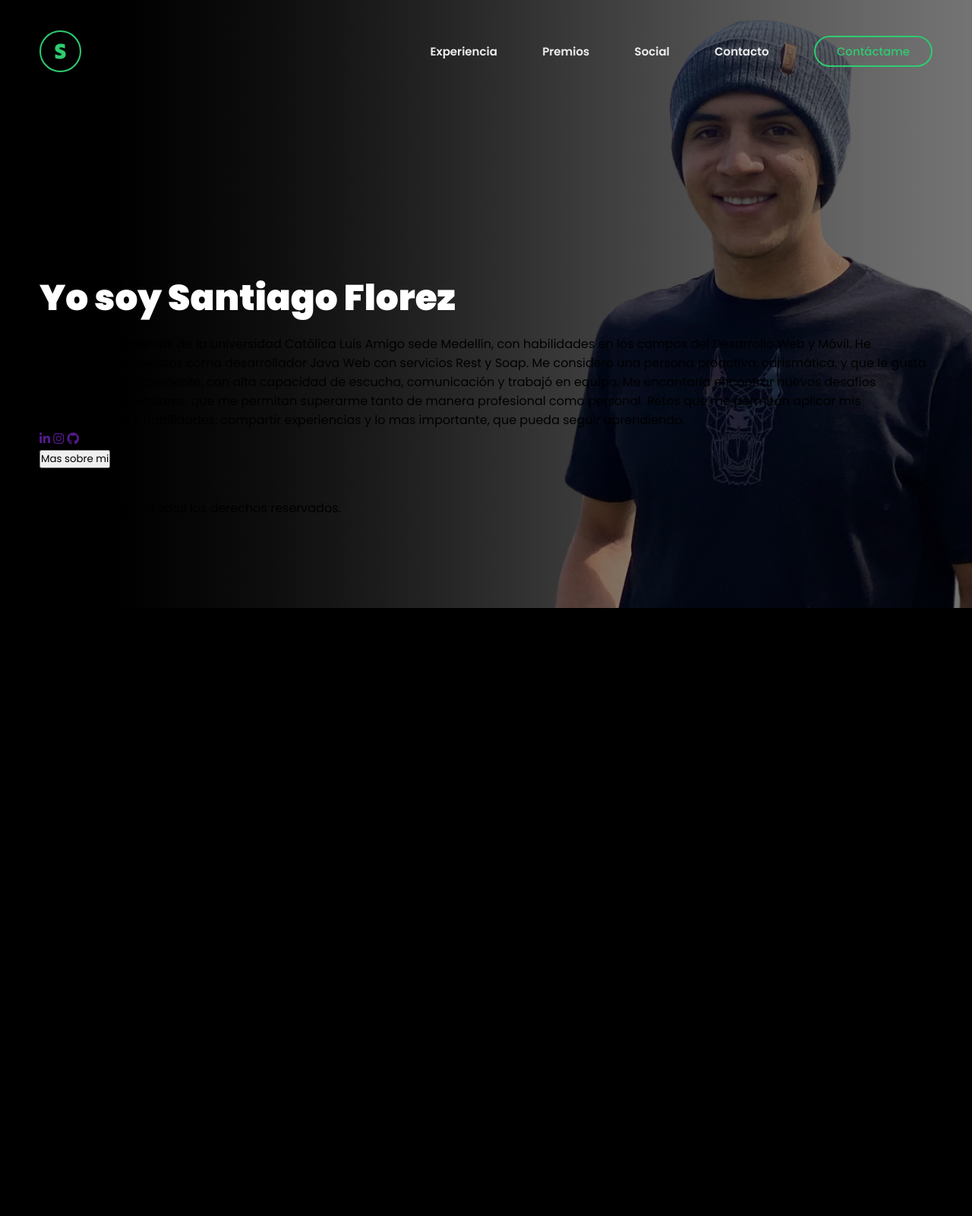
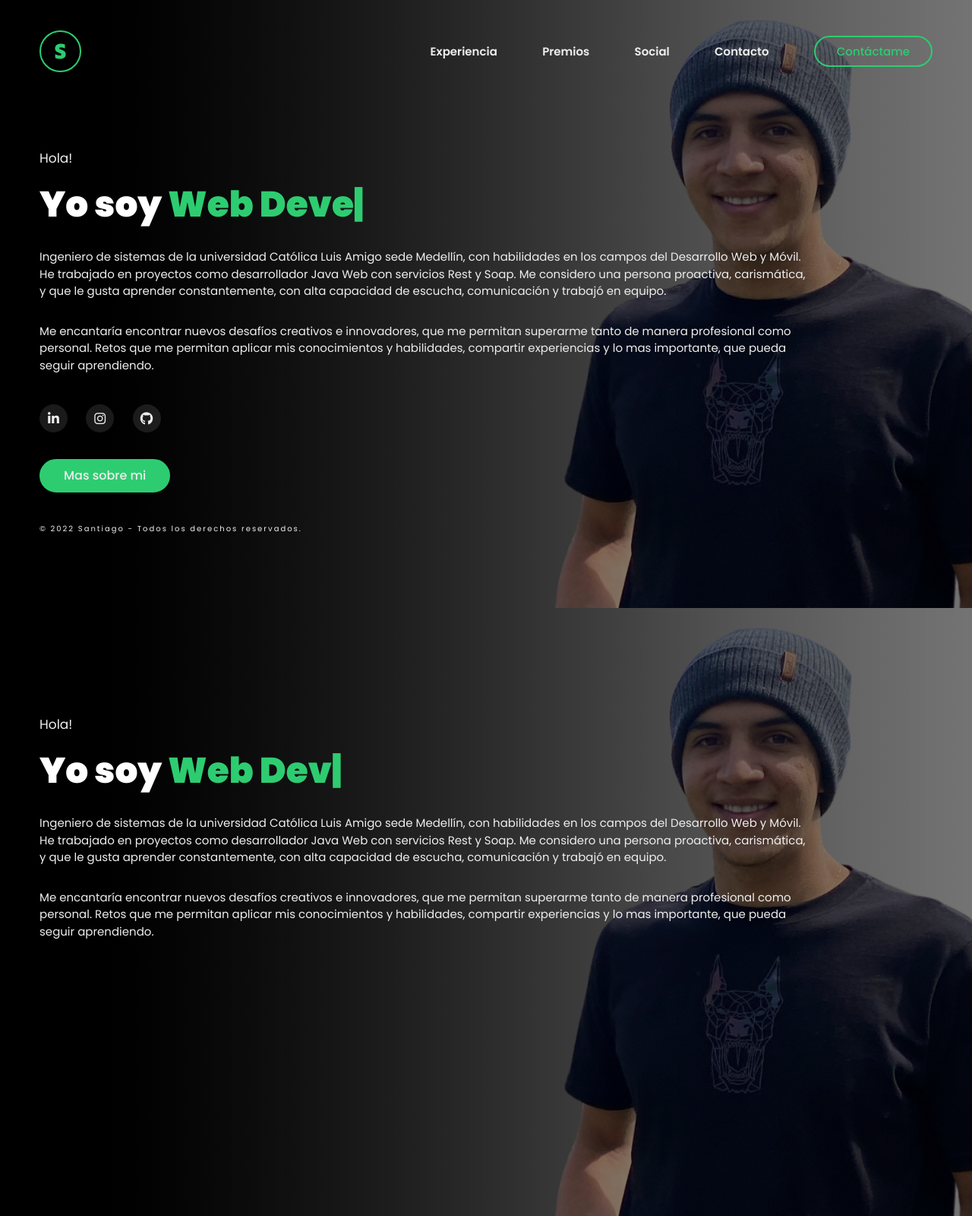
Before and after one commit to fl05an17/resume-test-sfl, a Flask app: page / in a window 1280 px wide. Shown: the whole page at 76% size. Before the commit the page ends 800 px from the top, so only its background shows below. Run offline with Flask 2, Linux system fonts and the light colour scheme; some libraries are stand-ins or nearby versions.

Commit message:
-Se agrega a el gitignore la carpeta de pycache -Se agrega animación de typed -Se agrega diseño responsive -Se agrega nueva sección de prueba para continuar con el contenido de las demas secciones.

```diff
--- a/static/css/styles.css
+++ b/static/css/styles.css
@@ -17,7 +17,7 @@ body{
     padding: 0px 20px;
 }
 
-.hero{
+.main{
     width: 100%;
     height: 100%;
     min-height: 100vh;
@@ -55,7 +55,7 @@ nav .hamb{
     right: 3%;
     top: 60px;
     z-index: 5;
-    background: white;
+    background: transparent;
     position: absolute;
     cursor: pointer;
     display: none;
@@ -114,17 +114,156 @@ nav .nav-list li.btn:hover a{
 }
 
 .container{
-    padding-top: 190px;
+    padding-top: 70px;
 }
 
-.container .hero-text{
+.container .main-text{
     margin-bottom: 40px;
 }
 
-.container .hero-text h1{
+.container .main-text h1{
     color: white;
     font-size: 47px;
     font-weight: 900;
     line-height: 1.2;
     margin: 20px 0px 20px;
 }
+
+span {
+    color: #2ecc71;
+}
+
+.container .main-text h3 {
+    color: #eee;
+    font-weight: 400;
+    font-size: 17px;
+}
+
+.container .main-text p {
+    width: 1020px;
+    max-width: 100%;
+    color: #eee;
+    font-size: 15px;
+    line-height: 1.5;
+    margin-bottom: 30px;
+}
+
+.des-principal {
+    padding-top: 10px;
+    padding-bottom: 10px;
+}
+
+.social a {
+    width: 37px;
+    height: 37px;
+    border-radius: 50%;
+    display: inline-flex;
+    align-items: center;
+    justify-content: center;
+    font-size: 17px;
+    color: #eee;
+    cursor: pointer;
+    margin-right: 20px;
+    background-color: rgba(255,255,255,0.1);
+    margin-bottom: 35px;
+}
+
+.social a:hover {
+    transform: scale(1.1);
+    background: #2ecc71;
+    transition: .4s;
+}
+
+.container .main-text button {
+    color: #eee;
+    background: #2ecc71;
+    font-size: 16px;
+    font-weight: 500;
+    line-height: 24px;
+    padding: 8px 30px;
+    border: 2px solid #2ecc71;
+    border-radius: 30px;
+    cursor: pointer;
+}
+
+.container .main-text button:hover {
+    background: transparent;
+    border: 2px solid #2ecc71;
+    color: #2ecc71;
+    transition: .4s;
+}
+
+.bottom {
+    margin-top: 24px;
+    padding-bottom: 40px;
+}
+
+.bottom p {
+    color: #eee;
+    letter-spacing: 2px;
+    font-size: 10px;
+}
+
+@media screen and (max-width:  930px) {
+    nav .hamb{
+        display: initial;
+    }
+    .click{
+        top: 46px;
+    }
+    .click span{
+        position: absolute;
+        margin-top: 12px;
+    }
+    .click span:first-child{
+        transform: rotate(-40deg);
+    }
+    .click span:nth-child(2){
+        opacity: 0;
+        margin: 0;
+    }
+    .click span:last-child{
+        transform: rotate(40deg);
+        top: 0;
+    }
+    nav .nav-list{
+        position: absolute;
+        top: 90px;
+        right: -65%;
+        bottom: 0;
+        width: 60%;
+        height: 50%;
+        background: black;
+        z-index: 2%;
+        padding: 6% 9%;
+        transition: .3s right;
+        border-radius: 10px;
+    }
+
+    nav .nav-list li {
+        display: block;
+    }
+
+    nav .nav-list li a {
+        display: block;
+        text-align: center;
+        font-size: 18px;
+        font-weight: 400;
+        margin-left: 0;
+        margin-bottom: 40px;
+    }
+
+    nav .nav-list li.btn a {
+        position: absolute;
+        bottom: 0%;
+        right: 20%;
+        left: 20%;
+        padding: 7px 15px;
+        font-size: 14px;
+    }
+
+    nav .nav-list.open {
+        right: 0;
+    }
+
+}
--- /dev/null
+++ b/static/js/script.js
@@ -0,0 +1,8 @@
+var hamburger = document.querySelector(".hamb")
+var navList = document.querySelector(".nav-list")
+var links = document.querySelector(".nav-list li")
+
+hamburger.addEventListener("click", function(){
+    this.classList.toggle("click");
+    navList.classList.toggle("open")
+})
--- a/templates/index.html
+++ b/templates/index.html
@@ -15,11 +15,10 @@
     <link rel="stylesheet" href="https://cdnjs.cloudflare.com/ajax/libs/font-awesome/6.1.2/css/all.min.css"
         integrity="sha512-1sCRPdkRXhBV2PBLUdRb4tMg1w2YPf37qatUFeS7zlBy7jJI8Lf4VHwWfZZfpXtYSLy85pkm9GaYVYMfw5BC1A=="
         crossorigin="anonymous" referrerpolicy="no-referrer" />
-    <script type="text/javascript" src="{{ url_for('static',filename='script/script.js') }}"></script>
 </head>
 
 <body>
-    <section class="hero">
+    <section class="main">
         <div class="main-witdh">
             <header>
                 <div class="logo">
@@ -42,14 +41,25 @@
             </header>
 
             <div class="container">
-                <div class="hero-text">
+                <div class="main-text">
                     <h3>Hola!</h3>
-                    <h1>Yo soy <span>Santiago Florez</span></h1>
-                    <p>Ingeniero de sistemas de la universidad Católica Luis Amigo sede Medellín, con habilidades en los campos del Desarrollo Web y Móvil.
-                        He trabajado en proyectos como desarrollador Java Web con servicios Rest y Soap.
-                        Me considero una persona proactiva, carismática, y que le gusta aprender constantemente, con alta capacidad de escucha, comunicación y trabajó en equipo.
-                        Me encantaría encontrar nuevos desafíos creativos e innovadores, que me permitan superarme tanto de manera profesional como personal. Retos que me permitan aplicar mis conocimientos y habilidades, compartir experiencias y lo mas importante, que pueda seguir aprendiendo.
+                    <h1>Yo soy <span class="input"></span></h1>
+                    <div class="des-principal">
+                        <p>Ingeniero de sistemas de la universidad Católica Luis Amigo sede Medellín, con habilidades en
+                            los
+                            campos del Desarrollo Web y Móvil. He trabajado en proyectos como desarrollador Java Web con
+                            servicios Rest y Soap.
+                            Me considero una persona proactiva, carismática, y que le gusta aprender constantemente, con
+                            alta capacidad de escucha, comunicación y trabajó en equipo.
                         </p>
+                        <p>
+                            Me encantaría encontrar nuevos desafíos creativos e innovadores, que me permitan superarme
+                            tanto
+                            de manera profesional como personal. Retos que me permitan aplicar mis conocimientos y
+                            habilidades,
+                            compartir experiencias y lo mas importante, que pueda seguir aprendiendo.
+                        </p>
+                    </div>
                     <div class="social">
                         <a href=""><i class="fa-brands fa-linkedin-in"></i></a>
                         <a href=""><i class="fa-brands fa-instagram"></i></a>
@@ -57,12 +67,57 @@
                     </div>
                     <button type="button">Mas sobre mi</button>
                 </div>
-                <div>
-                    <p>c 2022 Santiago - Todos los derechos reservados.</p>
+                <div class="bottom">
+                    <p>© 2022 Santiago - Todos los derechos reservados.</p>
                 </div>
             </div>
         </div>
     </section>
+
+    <section class="main">
+        <div class="main-witdh">
+            <header></header>
+            <div class="container">
+                <div class="main-text">
+                    <h3>Hola!</h3>
+                    <h1>Yo soy <span class="input2"></span></h1>
+                    <div class="des-principal">
+                        <p>Ingeniero de sistemas de la universidad Católica Luis Amigo sede Medellín, con habilidades en
+                            los
+                            campos del Desarrollo Web y Móvil. He trabajado en proyectos como desarrollador Java Web con
+                            servicios Rest y Soap.
+                            Me considero una persona proactiva, carismática, y que le gusta aprender constantemente, con
+                            alta capacidad de escucha, comunicación y trabajó en equipo.
+                        </p>
+                        <p>
+                            Me encantaría encontrar nuevos desafíos creativos e innovadores, que me permitan superarme
+                            tanto
+                            de manera profesional como personal. Retos que me permitan aplicar mis conocimientos y
+                            habilidades,
+                            compartir experiencias y lo mas importante, que pueda seguir aprendiendo.
+                        </p>
+                    </div>
+                </div>
+            </div>
+        </div>
+    </section>
+
+    <script type="text/javascript" src="{{ url_for('static',filename='js/script.js') }}"></script>
+    <script src="https://cdn.jsdelivr.net/npm/typed.js@2.0.12"></script>
+    <script>
+        var typed = new Typed(".input", {
+            strings:[ "Human", "Colombiano", "Web Developer", "Java Developer"],
+            typeSpeed: 70,
+            backSpeed: 60,
+            loop: true
+        })
+        var typed2 = new Typed(".input2", {
+            strings:[ "Human", "Colombiano", "Web Developer", "Java Developer"],
+            typeSpeed: 70,
+            backSpeed: 60,
+            loop: true
+        })
+    </script>
 </body>
 
 </html>
```
Also changed, not shown: 3 other files.
